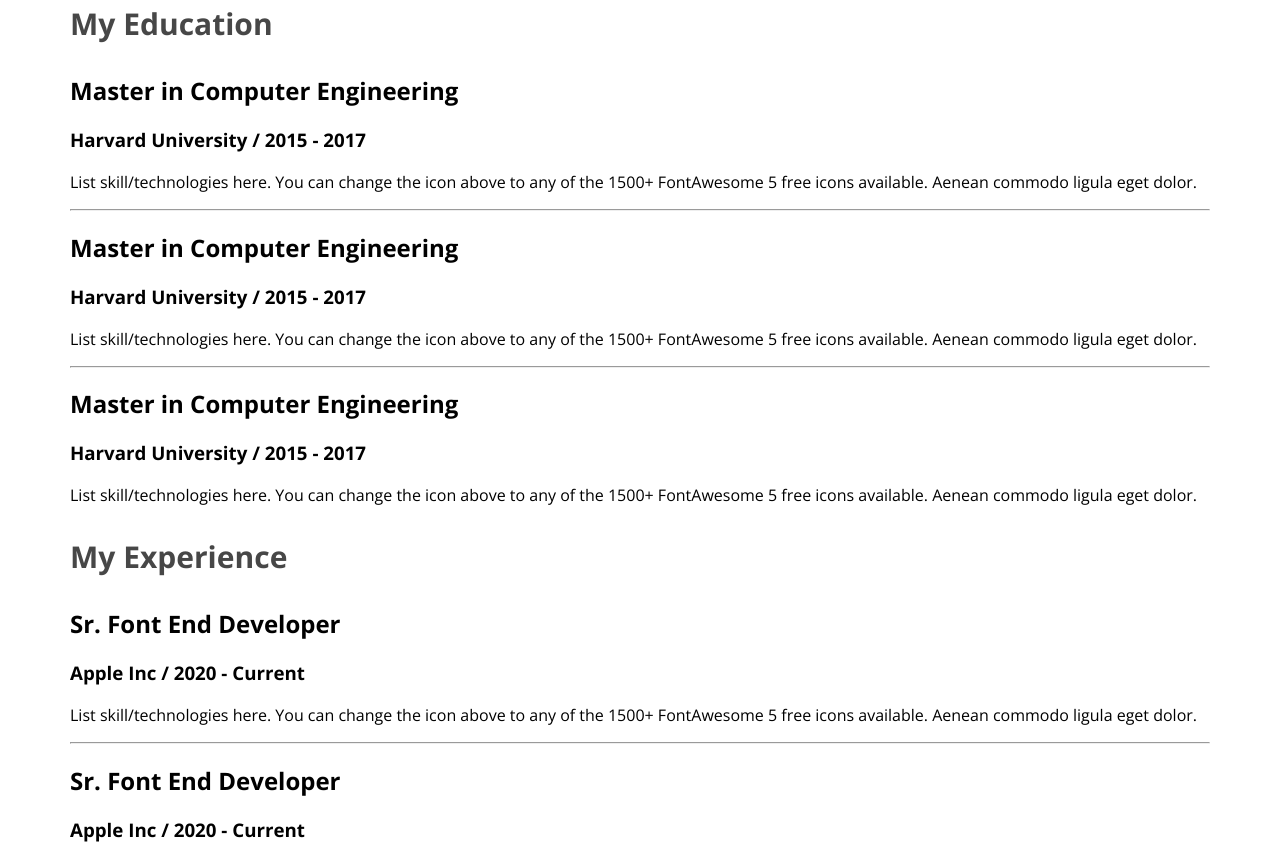
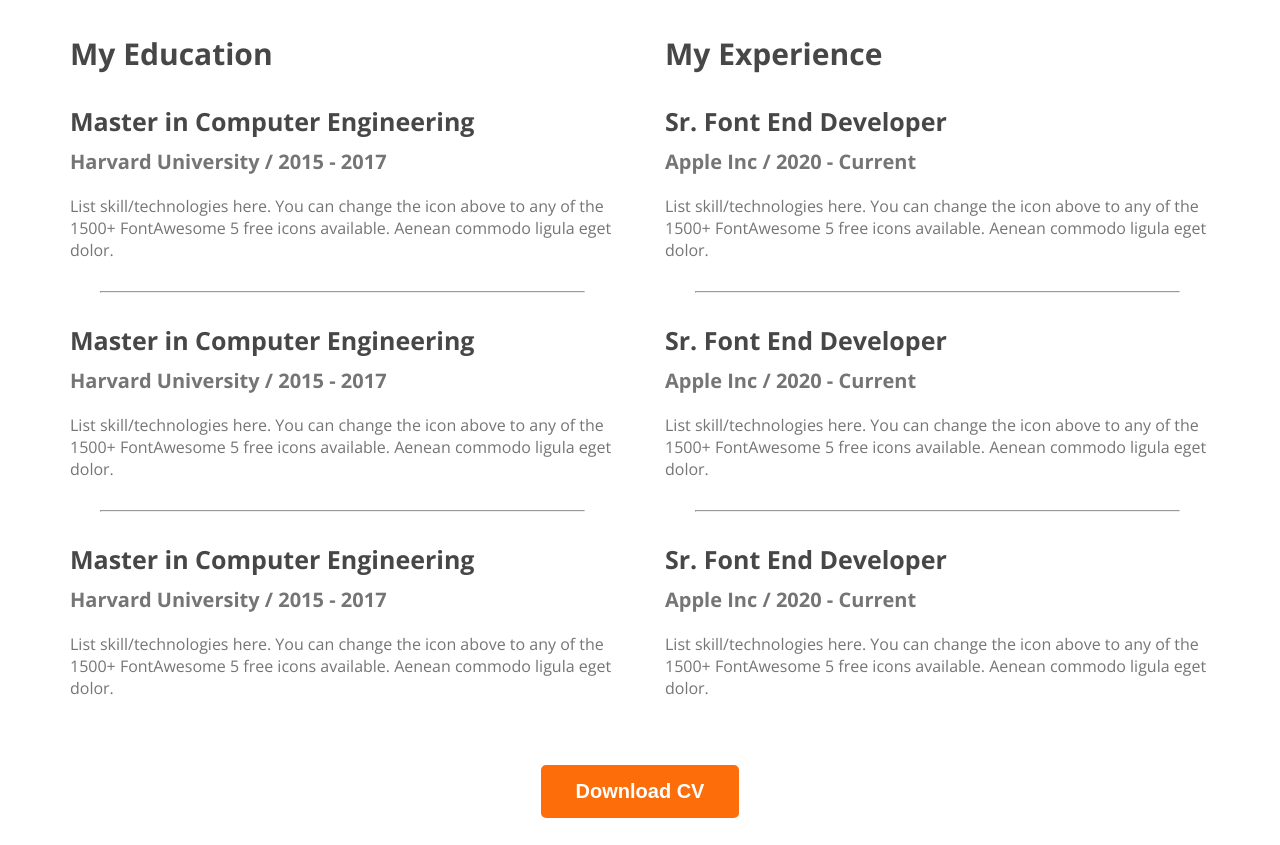
Before and after one commit to niazadib/webdeveloper-portfolio, a plain HTML site: page index.html in a window 1280 px wide. Shown: the part 2406-3251 px from the top of the page. Drawn offline with nearby package versions, Linux system fonts and the light colour scheme.

Commit message:
resume updated

```diff
--- a/index.html
+++ b/index.html
@@ -110,6 +110,8 @@
         </section>
         <section>
             <h3 class="section-title">A summary of My Resume</h3>
+            <div class="resume-container">
+
 
                 <div class="resume-column">
                     <h3 class="resume-column-title">My Education</h3>
@@ -118,21 +120,24 @@
                         <h2 class="resume-item-title">Master in Computer Engineering</h2>
                         <h3 class="resume-item-institute">Harvard University / 2015 - 2017</h3>
                         <p class="item-description">List skill/technologies here. You can change the icon above
-                        to any of the 1500+ FontAwesome 5 free icons available. Aenean commodo ligula eget dolor.</p>
+                            to any of the 1500+ FontAwesome 5 free icons available. Aenean commodo ligula eget dolor.
+                        </p>
                     </div>
                     <hr>
                     <div class="resume-item">
                         <h2 class="resume-item-title">Master in Computer Engineering</h2>
                         <h3 class="resume-item-institute">Harvard University / 2015 - 2017</h3>
                         <p class="item-description">List skill/technologies here. You can change the icon above
-                        to any of the 1500+ FontAwesome 5 free icons available. Aenean commodo ligula eget dolor.</p>
+                            to any of the 1500+ FontAwesome 5 free icons available. Aenean commodo ligula eget dolor.
+                        </p>
                     </div>
                     <hr>
                     <div class="resume-item">
                         <h2 class="resume-item-title">Master in Computer Engineering</h2>
                         <h3 class="resume-item-institute">Harvard University / 2015 - 2017</h3>
                         <p class="item-description">List skill/technologies here. You can change the icon above
-                        to any of the 1500+ FontAwesome 5 free icons available. Aenean commodo ligula eget dolor.</p>
+                            to any of the 1500+ FontAwesome 5 free icons available. Aenean commodo ligula eget dolor.
+                        </p>
                     </div>
 
                 </div>
@@ -142,24 +147,32 @@
                         <h2 class="resume-item-title">Sr. Font End Developer</h2>
                         <h3 class="resume-item-institute">Apple Inc / 2020 - Current</h3>
                         <p class="item-description">List skill/technologies here. You can change the icon above
-                        to any of the 1500+ FontAwesome 5 free icons available. Aenean commodo ligula eget dolor.</p>
+                            to any of the 1500+ FontAwesome 5 free icons available. Aenean commodo ligula eget dolor.
+                        </p>
                     </div>
                     <hr>
                     <div class="resume-item">
                         <h2 class="resume-item-title">Sr. Font End Developer</h2>
                         <h3 class="resume-item-institute">Apple Inc / 2020 - Current</h3>
                         <p class="item-description">List skill/technologies here. You can change the icon above
-                        to any of the 1500+ FontAwesome 5 free icons available. Aenean commodo ligula eget dolor.</p>
+                            to any of the 1500+ FontAwesome 5 free icons available. Aenean commodo ligula eget dolor.
+                        </p>
                     </div>
                     <hr>
                     <div class="resume-item">
                         <h2 class="resume-item-title">Sr. Font End Developer</h2>
                         <h3 class="resume-item-institute">Apple Inc / 2020 - Current</h3>
                         <p class="item-description">List skill/technologies here. You can change the icon above
-                        to any of the 1500+ FontAwesome 5 free icons available. Aenean commodo ligula eget dolor.</p>
+                            to any of the 1500+ FontAwesome 5 free icons available. Aenean commodo ligula eget dolor.
+                        </p>
                     </div>
                 </div>
             </div>
+            </div>
+            <div class="download-cv">
+                <button class="btn-primary">Download CV</button>
+            </div>
+
         </section>
 
     </main>
--- a/styles/portfolio.css
+++ b/styles/portfolio.css
@@ -193,3 +193,38 @@
     font-weight: 700;
 
 }
+
+.resume-container {
+    display: flex;
+    gap: 50px;
+
+}
+
+.resume-item-title {
+    color: #474747;
+    font-size: 25px;
+    font-weight: 700;
+    margin-bottom: 10px;
+
+}
+
+.resume-item-institute {
+    color: #757575;
+    font-size: 20px;
+    font-weight: 600;
+    margin-bottom: 20px;
+    margin-top: 0px;
+}
+
+.item-description {
+    color: #757575;
+    font-size: 16px;
+    font-weight: 400;
+}
+.resume-container hr{
+    margin: 30px;
+}
+.download-cv{
+    text-align: center;
+    margin-top: 50px;
+}
```
Lines whose indentation alone changed are shown as unchanged.
